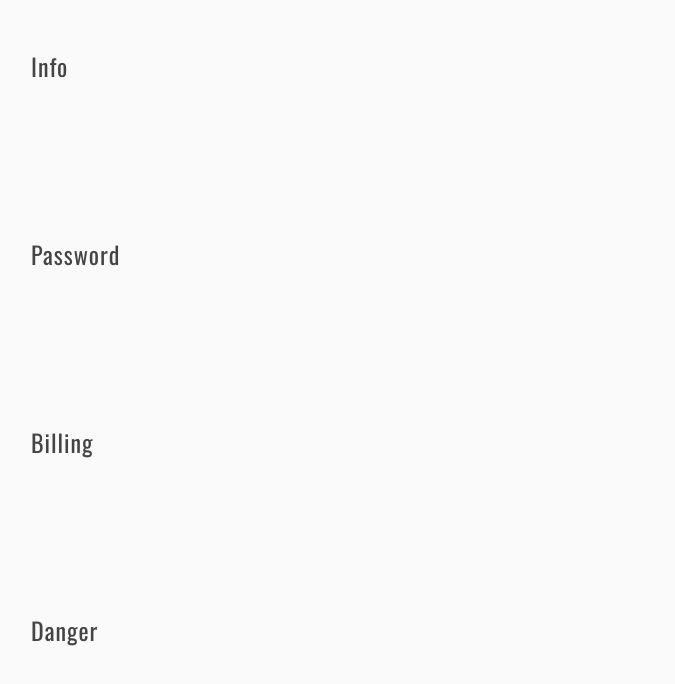
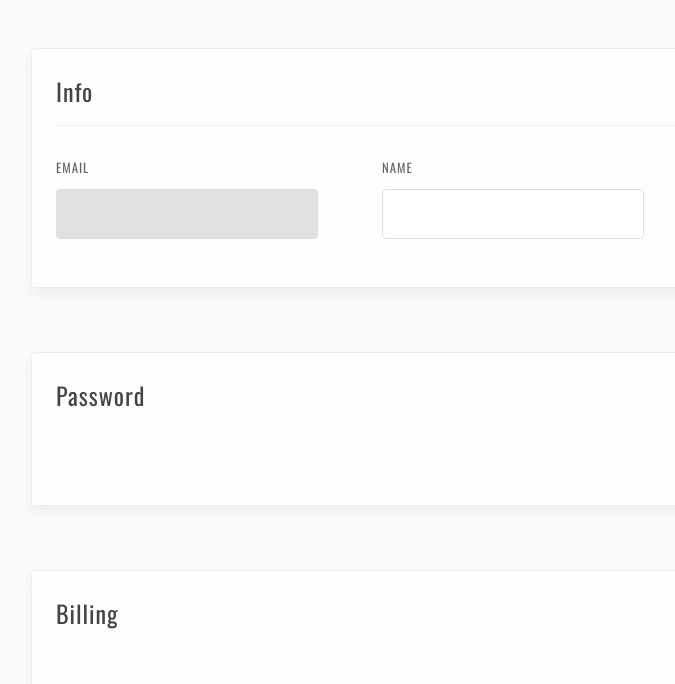
Before and after one commit to sanderhelleso/open-excercise-API, a React (Create React App) app in the folder client/: page /account in a window 1280 px wide. Shown: the top 684 px of the page, without its empty margins (109-784 px from the left). Built offline with nearby package versions, Linux system fonts and the light colour scheme; no server answers; what react-stripe-elements would draw is missing.

Commit message:
create_user_sub_page_under_account: added form layout for account

```diff
--- a/client/src/components/account/Account.js
+++ b/client/src/components/account/Account.js
@@ -4,16 +4,39 @@ import AccountBilling from './billing/AccountBilling';
 import AccountInfo from './info/AccountInfo';
 import AccountPassword from './password/AccountPassword';
 import AccountDanger from './danger/AccountDanger';
+import styled from 'styled-components';
 
 const Account = () => {
 	return (
 		<Container>
-			<AccountInfo />
-			<AccountPassword />
-			<AccountBilling />
-			<AccountDanger />
+			<StyledDiv>
+				<AccountInfo />
+				<AccountPassword />
+				<AccountBilling />
+				<AccountDanger />
+			</StyledDiv>
 		</Container>
 	);
 };
 
 export default Account;
+
+const StyledDiv = styled.div`
+	section {
+		background-color: #fefefe;
+		border: 1.25px solid #eeeeee;
+		border-radius: 4px;
+		box-shadow: 0px 7.5px 15px rgba(0, 0, 0, 0.045);
+		padding: 3rem 1.5rem;
+		padding-top: 1.5rem;
+		min-height: 80px;
+		display: flex;
+		flex-direction: column;
+		margin-bottom: 4rem;
+
+		form {
+			padding-top: 2rem;
+			border-top: 1px solid #eeeeee;
+		}
+	}
+`;
--- a/client/src/components/account/info/AccountInfo.js
+++ b/client/src/components/account/info/AccountInfo.js
@@ -1,11 +1,62 @@
-import React from 'react';
+import React, { useReducer } from 'react';
+import styled from 'styled-components';
+import { connect } from 'react-redux';
+import InputV2 from '../../common/InputV2';
 
-const AccountInfo = () => {
+const AccountInfo = ({ fields, initState }) => {
+	const [ state, updateState ] = useReducer((state, newState) => ({ ...state, ...newState }), initState);
+
+	const handleChange = ({ target: { name, value } }) => {
+		updateState({ [name]: value });
+	};
+
+	const renderFields = () => {
+		return fields.map((field, i) => {
+			return <InputV2 key={i} {...field} value={state[field.name]} onChange={handleChange} />;
+		});
+	};
+
 	return (
 		<section>
 			<h2>Info</h2>
+			<StyledForm>{renderFields()}</StyledForm>
 		</section>
 	);
 };
 
-export default AccountInfo;
+const mapStateToProps = ({ auth }) => {
+	const { email, name } = auth;
+
+	const fields = [
+		{
+			disabled: true,
+			name: 'email',
+			label: {
+				text: 'Email',
+				htmlForm: 'email'
+			}
+		},
+		{
+			name: 'name',
+			label: {
+				text: 'Name',
+				htmlForm: 'name'
+			}
+		}
+	];
+
+	const initState = { email, name };
+
+	return { fields, initState };
+};
+
+export default connect(mapStateToProps, null)(AccountInfo);
+
+const StyledForm = styled.form`
+	display: flex;
+	flex-direction: row;
+
+	.form-section {
+		margin-right: 4rem;
+	}
+`;
--- /dev/null
+++ b/client/src/components/common/InputV2.js
@@ -0,0 +1,60 @@
+import React from 'react';
+import styled from 'styled-components';
+
+const InputV2 = ({ value, onChange, disabled, label: { text, htmlFor } }) => {
+	return (
+		<StyledDiv className="form-section">
+			<StyledLabel htmlFor={htmlFor}>{text}</StyledLabel>
+			<StyledInput {...{ value, onChange, disabled }} />
+		</StyledDiv>
+	);
+};
+
+export default InputV2;
+
+const StyledDiv = styled.div``;
+
+export const inputStyles = `
+    outline: none;
+    box-shadow: none;
+    font-size: 1rem;
+    font-family: 'Poppins', sans-serif;
+    border-radius: 4px;
+    transition: 0.3s ease-in-out;
+    padding: 15px 5px;
+    min-width: 250px;
+`;
+
+const StyledInput = styled.input`
+	${inputStyles};
+	border: 1.5px solid #e0e0e0;
+	&::placeholder {
+		opacity: 0.7;
+	}
+	&:focus,
+	&:active {
+		border: 1.5px solid #139ff2;
+		box-shadow: 0 0 0 2px #ecfcff;
+	}
+	&:disabled {
+		background-color: #e0e0e0;
+		color: #9e9e9e;
+		cursor: not-allowed;
+
+		&:focus,
+		&:active {
+			border: 1.5px solid #e0e0e0;
+			box-shadow: none;
+		}
+	}
+`;
+
+const StyledLabel = styled.label`
+	font-weight: 400;
+	margin-bottom: 0.75rem;
+	display: block;
+	font-size: 0.8rem;
+	text-transform: uppercase;
+	letter-spacing: 1px;
+	opacity: 0.6;
+`;
```
